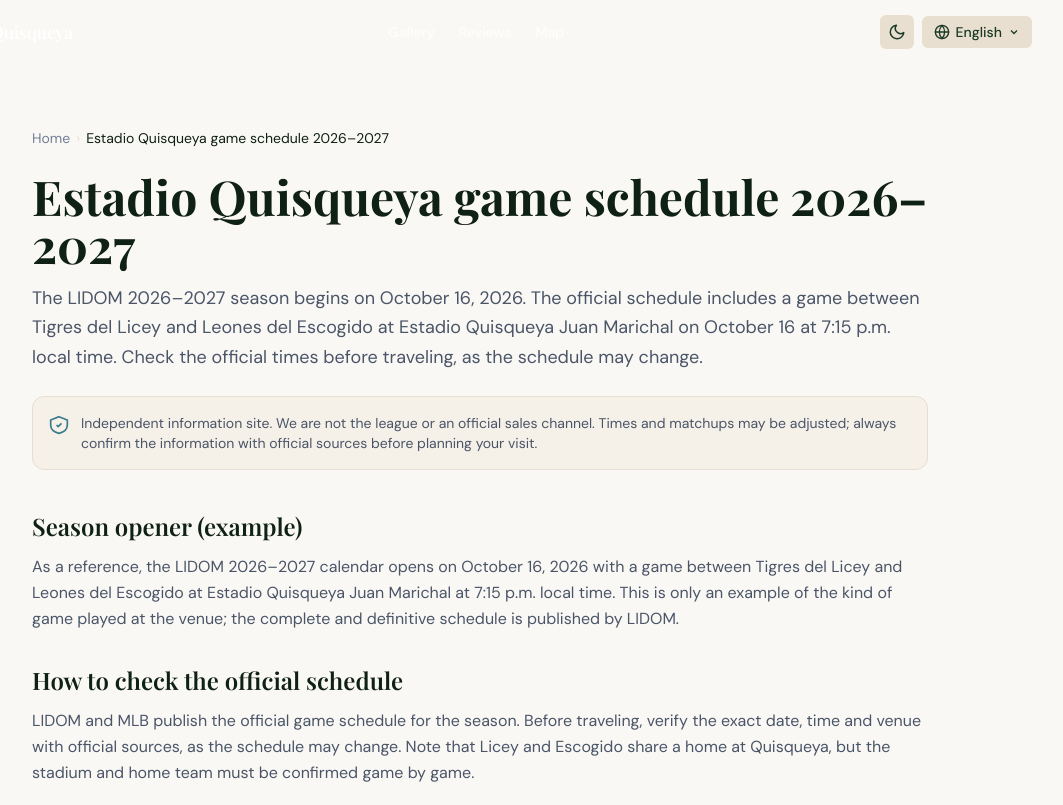
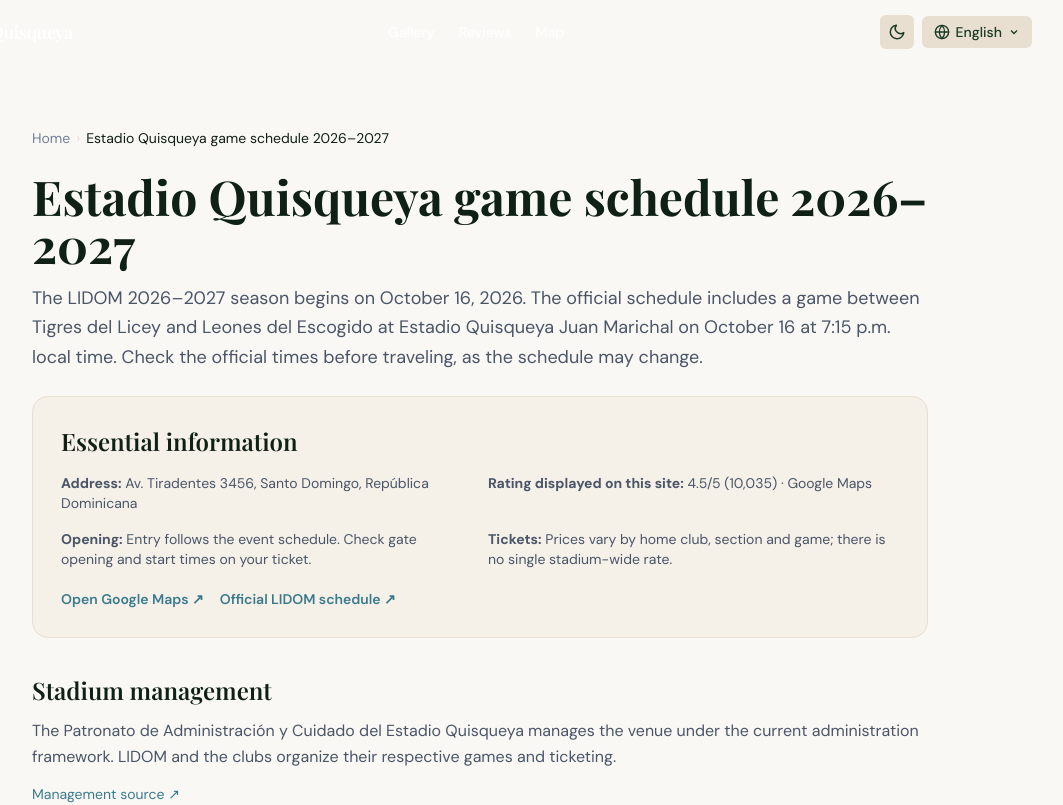
Before and after one commit to n20186005-hash/quisqueyastadium, a Next.js app: page /en/calendario-2026-2027 in a window 1280 px wide. Shown: the top 805 px of the page, without its empty margins (160-1223 px from the left). Built offline with nearby package versions, Linux system fonts and the light colour scheme; a web font is replaced by a local one.

Commit message:
Polish stadium SEO and nearby content: src/components/TopicPage.tsx

```diff
--- a/src/components/TopicPage.tsx
+++ b/src/components/TopicPage.tsx
@@ -21,6 +21,11 @@ const FAQ_LABEL: Record<string, string> = {
   es: 'Preguntas frecuentes',
   en: 'Frequently asked questions',
 };
+const INFO = {
+  es: { overview: 'Información esencial', rating: 'Valoración mostrada en este sitio', address: 'Dirección', access: 'Acceso y transporte', management: 'Administración del estadio', managementBody: 'El Patronato de Administración y Cuidado del Estadio Quisqueya gestiona el recinto conforme al régimen vigente. LIDOM y los clubes organizan sus respectivos partidos y venta de entradas.', hours: 'Horario', hoursBody: 'El acceso se organiza según el partido o evento. Confirma puertas y horario en tu entrada.', price: 'Entradas', priceBody: 'Precios según club, sector y partido; no existe tarifa única.', map: 'Abrir Google Maps', schedule: 'Calendario oficial de LIDOM', source: 'Fuente sobre la administración', photo: 'Imagen del estadio' },
+  en: { overview: 'Essential information', rating: 'Rating displayed on this site', address: 'Address', access: 'Getting there', management: 'Stadium management', managementBody: 'The Patronato de Administración y Cuidado del Estadio Quisqueya manages the venue under the current administration framework. LIDOM and the clubs organize their respective games and ticketing.', hours: 'Opening', hoursBody: 'Entry follows the event schedule. Check gate opening and start times on your ticket.', price: 'Tickets', priceBody: 'Prices vary by home club, section and game; there is no single stadium-wide rate.', map: 'Open Google Maps', schedule: 'Official LIDOM schedule', source: 'Management source', photo: 'Stadium photograph' },
+  zh: { overview: '基础资料', rating: '本站显示的评分', address: '地址', access: '交通与到达', management: '球场管理主体', managementBody: '基斯克亚球场现由 Patronato de Administración y Cuidado del Estadio Quisqueya 管理。LIDOM 与各主场球队分别组织赛事和售票。', hours: '开放时间', hoursBody: '按具体赛事安排入场，请依据门票核对开门与开赛时间。', price: '票价', priceBody: '因主队、分区及场次而异，没有统一固定票价。', map: '打开 Google 地图', schedule: 'LIDOM 官方赛程', source: '管理资料来源', photo: '球场实景' },
+} as const;
 
 export default function TopicPage({
   locale,
@@ -38,6 +43,7 @@ export default function TopicPage({
   homeLabel: string;
 }) {
   const currentUrl = `${SITE_URL}/${locale}/${topicSlug}`;
+  const ui = INFO[locale as keyof typeof INFO] ?? INFO.en;
 
   const faqJsonLd = JSON.stringify(faqPageJsonLd(topic.faq)).replace(/</g, '\\u003c');
   const breadcrumbJsonLd = JSON.stringify({
@@ -90,8 +96,27 @@ export default function TopicPage({
             {topic.intro}
           </p>
 
-          <div
-            className="mt-2 mb-10 p-4 rounded-xl text-sm flex items-start gap-3"
+          <section className="rounded-2xl p-5 sm:p-7 mb-9" style={{ background: 'var(--bg-tertiary)', border: '1px solid var(--border-color)' }}>
+            <h2 className="font-display text-2xl font-semibold mb-4">{ui.overview}</h2>
+            <div className="grid sm:grid-cols-2 gap-4 text-sm" style={{ color: 'var(--text-secondary)' }}>
+              <div><strong>{ui.address}:</strong> {ATTRACTION.streetAddress}, Santo Domingo, República Dominicana</div>
+              <div><strong>{ui.rating}:</strong> {ATTRACTION.rating}/5 ({ATTRACTION.reviewCount}) · Google Maps</div>
+              <div><strong>{ui.hours}:</strong> {ui.hoursBody}</div>
+              <div><strong>{ui.price}:</strong> {ui.priceBody}</div>
+            </div>
+            <div className="flex flex-wrap gap-4 mt-5 text-sm font-semibold" style={{ color: 'var(--accent)' }}>
+              <a href={ATTRACTION.mapsShareUrl} target="_blank" rel="noopener noreferrer" className="hover:underline">{ui.map} ↗</a>
+              <a href="https://www.lidom.com/estadisticas_v2-0/calendario/" target="_blank" rel="noopener noreferrer" className="hover:underline">{ui.schedule} ↗</a>
+            </div>
+          </section>
+
+          <section className="mb-9" style={{ color: 'var(--text-secondary)' }}>
+            <h2 className="font-display text-2xl font-semibold mb-3" style={{ color: 'var(--text-primary)' }}>{ui.management}</h2>
+            <p className="leading-relaxed mb-3">{ui.managementBody}</p>
+            <a href="https://www.presidencia.gob.do/noticias/poder-ejecutivo-deposita-proyecto-de-ley-para-construir-moderno-estadio-de-beisbol-y" target="_blank" rel="noopener noreferrer" className="text-sm hover:underline" style={{ color: 'var(--accent)' }}>{ui.source} ↗</a>
+          </section>
+
+          <div className="sr-only mt-2 mb-10 p-4 rounded-xl text-sm flex items-start gap-3"
             style={{ background: 'var(--bg-tertiary)', border: '1px solid var(--border-color)' }}
           >
             <svg
```
